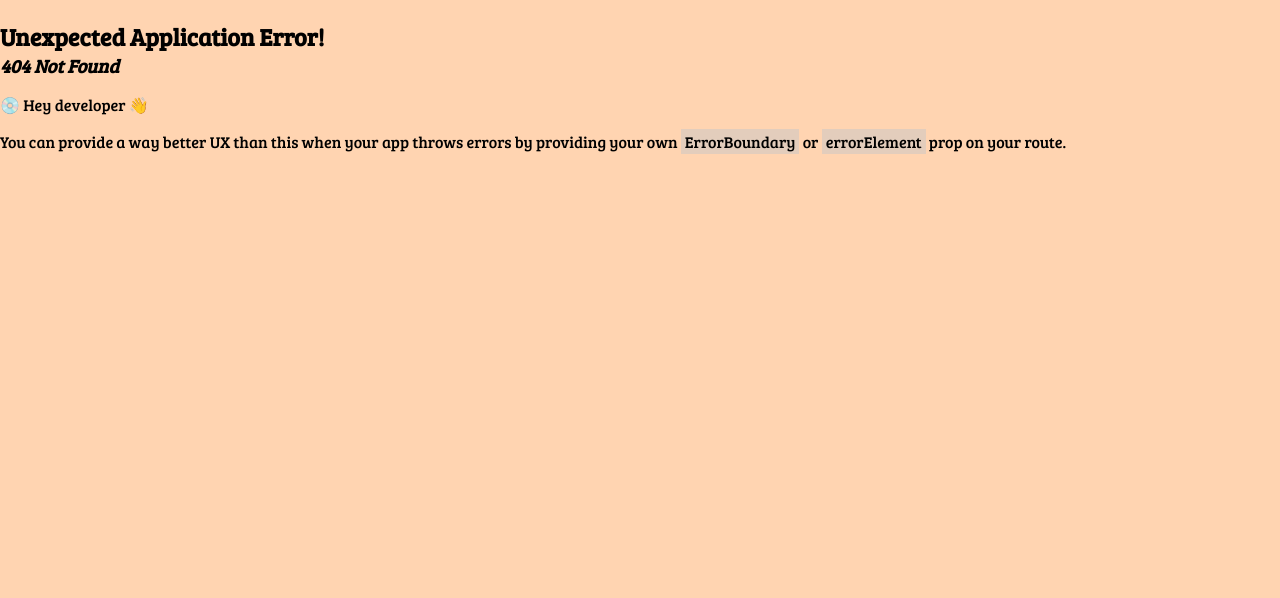
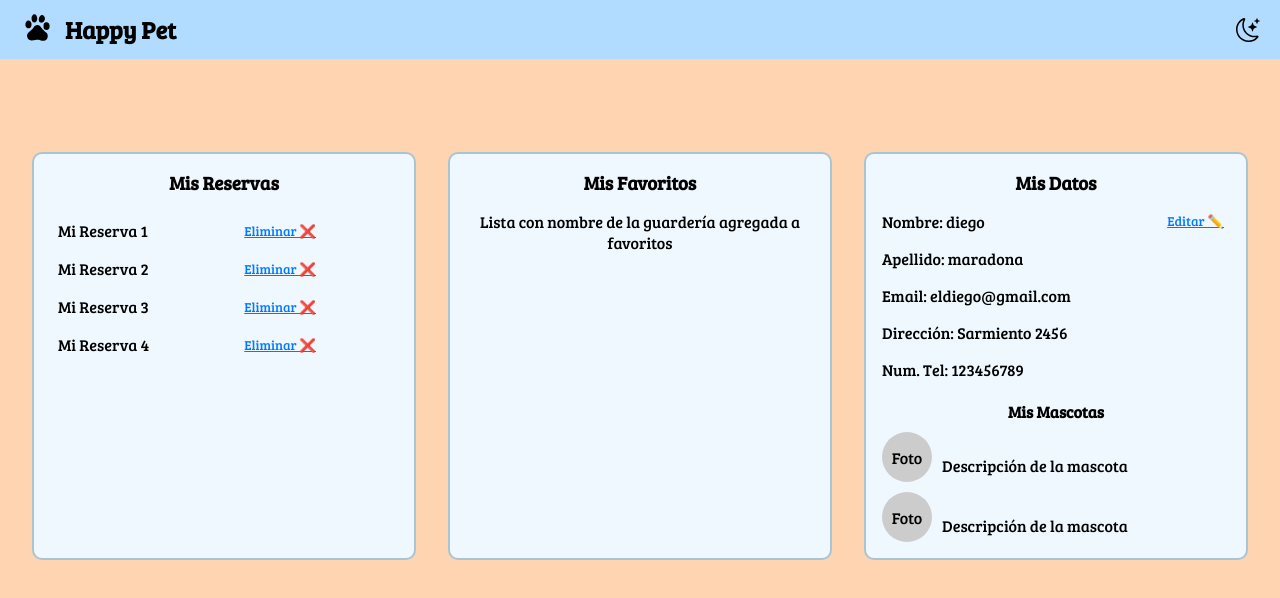
Before and after one commit to FrancoBalduini/TPI-LC3, a React (Vite) app in the folder tpintegrador/: page /infouser in a window 1280 px wide. Before the commit this address had no page. Shown: the top 598 px of the page. Built offline with nearby package versions, Linux system fonts and the light colour scheme.

Commit message:
Subiendo pantalla de infoUser

```diff
--- a/tpintegrador/src/App.jsx
+++ b/tpintegrador/src/App.jsx
@@ -10,6 +10,7 @@ import UserHome from "./components/userHome/UserHome";
 import GuarderiaPage from "./components/guarderiaPage/GuarderiaPage";
 import Admin from "./components/admin/Admin";
 import DuenoGuarderia from "./components/duenoGuarderia/DuenoGuarderia";
+import InfoUser from "./components/infoUser/InfoUser";
 // // import UserHome from "./components/userHome/UserHome";
 // // //import GuarderiaPage from "./components/guarderiaPage/GuarderiaPage";
 
@@ -21,6 +22,7 @@ const App = () => {
     { path: "/userHome", element: <UserHome /> },
     { path: "/guarderia", element: <GuarderiaPage /> },
     { path: "/duenoguarderia", element: <DuenoGuarderia /> },
+    { path: "/infouser", element: <InfoUser /> },
   ]);
 
   return (
--- /dev/null
+++ b/tpintegrador/src/components/infoUser/CardCuadrada.css
@@ -0,0 +1,30 @@
+.card-cuadrada {
+  border: 2px solid #a9c4d4;
+  border-radius: 10px;
+  padding: 16px;
+  margin: 16px;
+  background-color: #f0f8ff;
+  width: 300px;
+  text-align: center;
+}
+
+.card-cuadrada h3 {
+  margin-bottom: 16px;
+  text-align: center;
+}
+
+.scrollable-table {
+  max-height: 200px;
+  overflow-y: auto;
+}
+
+.card-cuadrada table {
+  width: 100%;
+  margin-top: 16px;
+  border-collapse: collapse;
+}
+
+.card-cuadrada td {
+  padding: 8px;
+  text-align: left;
+}
--- /dev/null
+++ b/tpintegrador/src/components/infoUser/CardCuadrada.jsx
@@ -0,0 +1,19 @@
+import PropTypes from "prop-types";
+import "./CardCuadrada.css";
+
+const CardCuadrada = ({ title, children, scrollable }) => {
+  return (
+    <div className="card-cuadrada">
+      <h3>{title}</h3>
+      <div className={scrollable ? "scrollable-table" : ""}>{children}</div>
+    </div>
+  );
+};
+
+CardCuadrada.propTypes = {
+  title: PropTypes.string.isRequired,
+  children: PropTypes.node.isRequired,
+  scrollable: PropTypes.bool,
+};
+
+export default CardCuadrada;
--- /dev/null
+++ b/tpintegrador/src/components/infoUser/InfoUser.css
@@ -0,0 +1,39 @@
+.user-dashboard .content {
+  display: flex;
+  justify-content: space-around;
+  margin-top: 120px;
+}
+
+.user-details {
+  text-align: left;
+}
+
+.user-details h4 {
+  text-align: center;
+}
+
+.boton-editar {
+  float: right;
+  background: none;
+  border: none;
+  color: #007bff;
+  cursor: pointer;
+  text-decoration: underline;
+}
+
+.pet-info {
+  display: flex;
+  align-items: center;
+  margin-top: 10px;
+}
+
+.pet-photo {
+  width: 50px;
+  height: 50px;
+  background-color: #ccc;
+  border-radius: 50%;
+  margin-right: 10px;
+  display: flex;
+  justify-content: center;
+  align-items: center;
+}
--- /dev/null
+++ b/tpintegrador/src/components/infoUser/InfoUser.jsx
@@ -0,0 +1,70 @@
+import Header from "../header/Header";
+import { useContext, useEffect } from "react";
+import { ThemeContext } from "../context/Context";
+import "./InfoUser.css";
+import CardCuadrada from "./CardCuadrada";
+
+const InfoUser = () => {
+  const { theme } = useContext(ThemeContext);
+
+  useEffect(() => {
+    document.body.className = theme;
+  }, [theme]);
+
+  const reservas = [
+    { text: "Mi Reserva 1" },
+    { text: "Mi Reserva 2" },
+    { text: "Mi Reserva 3" },
+    { text: "Mi Reserva 4" },
+  ];
+
+  return (
+    <>
+      <Header />
+      <div className="user-dashboard">
+        <div className="content">
+          <CardCuadrada title="Mis Reservas" scrollable={true}>
+            <table>
+              <tbody>
+                {reservas.map((item, index) => (
+                  <tr key={index}>
+                    <td>{item.text}</td>
+                    <td>
+                      <button className="boton-borrar">Eliminar ❌</button>
+                    </td>
+                  </tr>
+                ))}
+              </tbody>
+            </table>
+          </CardCuadrada>
+
+          <CardCuadrada title="Mis Favoritos" scrollable={false}>
+            <p>Lista con nombre de la guardería agregada a favoritos</p>
+          </CardCuadrada>
+
+          <CardCuadrada title="Mis Datos" scrollable={false}>
+            <div className="user-details">
+              <button className="boton-editar">Editar ✏️</button>
+              <p>Nombre: diego</p>
+              <p>Apellido: maradona</p>
+              <p>Email: eldiego@gmail.com</p>
+              <p>Dirección: Sarmiento 2456</p>
+              <p>Num. Tel: 123456789</p>
+              <h4>Mis Mascotas</h4>
+              <div className="pet-info">
+                <div className="pet-photo">Foto</div>
+                <p>Descripción de la mascota</p>
+              </div>
+              <div className="pet-info">
+                <div className="pet-photo">Foto</div>
+                <p>Descripción de la mascota</p>
+              </div>
+            </div>
+          </CardCuadrada>
+        </div>
+      </div>
+    </>
+  );
+};
+
+export default InfoUser;
```
